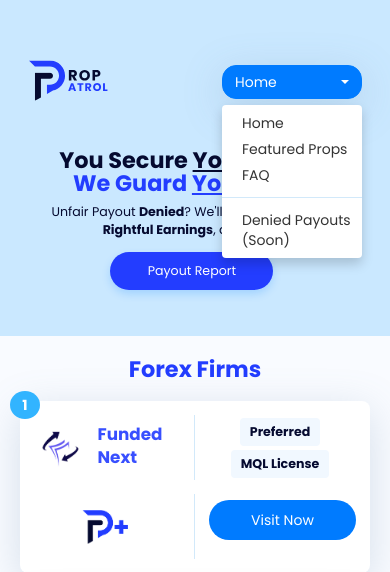
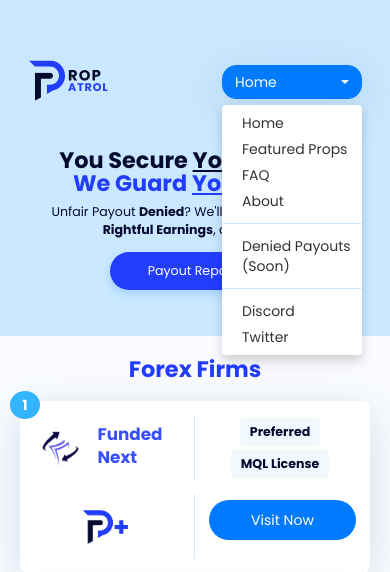
Before and after one commit to Mohamed-004/webdevtrading, a Flask app: page /featured-firms in a window 390 px wide, after a click on "Home". Shown: the top 572 px of the page. Run offline with Flask 3, Linux system fonts and the light colour scheme; some libraries are stand-ins or nearby versions.

Commit message:
fixed mobile links, and added discord and twitter

```diff
--- a/static/css/style.css
+++ b/static/css/style.css
@@ -1469,6 +1469,10 @@ width: 85%;
         max-width: 80px;
     }
 
+    button.el-button.cog-button--has-status.cog-button--primary.cog-button--navigation.cog-button--submit.el-button--default.cog-button {
+        width: 163px !important;
+    }
+
 }
 
 @media (max-width:505px) {
--- a/templates/index.html
+++ b/templates/index.html
@@ -117,7 +117,7 @@
        <!-- <div class="line-animated second-line"></div> -->
     </div>
 
-      <div class="about-us">
+      <div   class="about-us">
 
 
 
@@ -159,7 +159,7 @@
       <div class="social-flex">
 
         <a href="https://twitter.com/PropPatrol" target="_blank"> <img src="{{ url_for('static', filename='images/twitter.png') }}" alt="twitter"></a>
-        <a href="https://discord.gg/PzrUwSzJ8T" target="_blank"> <img src="{{ url_for('static', filename='images/discord.png') }}" alt="discord"></a>
+        <a href="https://discord.gg/TP33BZBC" target="_blank"> <img src="{{ url_for('static', filename='images/discord.png') }}" alt="discord"></a>
         <a href="mailto:proppatrol24@gmail.com"> <img src="{{ url_for('static', filename='images/email.png') }}" alt="email"></a>
       </div>
     </div>
@@ -174,7 +174,7 @@
       <div class="phone-container quick-links-div">
         <h2> Your Ultimate Prop Firm Navigator</h2>
         <p>Join our Discord to connect with a community that <br> help with your prop firm decisions!</p>
-        <a id="discord-join" href="https://discord.gg/PzrUwSzJ8T" target="_blank">Join Now</a>
+        <a id="discord-join" href="https://discord.gg/TP33BZBC" target="_blank">Join Now</a>
         <div>
 
           <img src="{{ url_for('static', filename='images/phone.png') }}" alt="phone pic">
--- a/templates/layout.html
+++ b/templates/layout.html
@@ -72,33 +72,7 @@
             <div id="logo">
                 <img src="{{ url_for('static', filename='images/logo.svg') }}" alt="Prop Patrol Logo">
             </div>
-             <!-- <button type="button" class="navbar-toggle" data-toggle="collapse" data-target="#myNavbar">
-        <span class="icon-bar"></span>
-        <span class="icon-bar"></span>
-        <span class="icon-bar"></span>
-      </button> -->
 
-      <!-- <div class="box">
-        <select>
-          <option><a href="#home" class="special-link">Home</a></option>
-          <option><a href="#trusted-props">Featured Props</a></option>
-          <option><a href="#faq">FAQ</a></option>
-          <option><a href="#about">About</a></option>
-          <option><a href="#denied-payouts" class="special-2">Denied Payouts (Soon)</a></option>
-        </select>
-        <svg class="svg-arrow" xmlns="http://www.w3.org/2000/svg" height="20" width="20" viewBox="0 0 320 512"><path fill="#74C0FC" d="M137.4 374.6c12.5 12.5 32.8 12.5 45.3 0l128-128c9.2-9.2 11.9-22.9 6.9-34.9s-16.6-19.8-29.6-19.8L32 192c-12.9 0-24.6 7.8-29.6 19.8s-2.2 25.7 6.9 34.9l128 128z"/></svg>
-      </div> -->
-
-      <!-- <div class="dropdown">
-        <button class="dropbtn">Select Option  <svg class="svg-arrow" xmlns="http://www.w3.org/2000/svg" height="20" width="20" viewBox="0 0 320 512"><path fill="#74C0FC" d="M137.4 374.6c12.5 12.5 32.8 12.5 45.3 0l128-128c9.2-9.2 11.9-22.9 6.9-34.9s-16.6-19.8-29.6-19.8L32 192c-12.9 0-24.6 7.8-29.6 19.8s-2.2 25.7 6.9 34.9l128 128z"/></svg></button>
-        <div class="dropdown-content">
-            <a href="#home">Home</a>
-            <a href="#trusted-props">Featured Props</a>
-            <a href="#faq">FAQ</a>
-            <a href="#about">About</a>
-            <a href="#denied-payouts">Denied Payouts (Soon)</a>
-        </div>
-    </div> -->
 
     <div class="dropdown">
         <button class="btn btn-primary dropdown-toggle" id="menu1" type="button" data-toggle="dropdown">Home
@@ -107,8 +81,13 @@
           <li role="presentation"><a role="menuitem" tabindex="-1" href="{{ url_for('home') }}">Home</a></li>
           <li role="presentation"><a role="menuitem" tabindex="-1" href="{{ url_for('featured_firms') }}">Featured Props</a></li>
           <li role="presentation"><a role="menuitem" tabindex="-1" href="{{ url_for('home') }}#faq">FAQ</a></li>
-          <li role="presentation" class="divider"><a role="menuitem" tabindex="-1" href="{{ url_for('home') }}#about-ref">About</a></li>
+          <li role="presentation"><a role="menuitem" tabindex="-1" href="{{ url_for('home') }}#about-ref">About</a></li>
+          <li role="presentation" class="divider"></li>
+
           <li role="presentation"><a role="menuitem" tabindex="-1" href="#">Denied Payouts <br> (Soon)</a></li>
+          <li role="presentation" class="divider"></li>
+          <li role="presentation"><a role="menuitem" tabindex="-1" href="https://discord.gg/TP33BZBC" target="_blank"> Discord</a></li>
+          <li role="presentation"><a role="menuitem" tabindex="-1" href="https://twitter.com/PropPatrol" target="_blank"> Twitter</a></li>
         </ul>
       </div>
 
```
